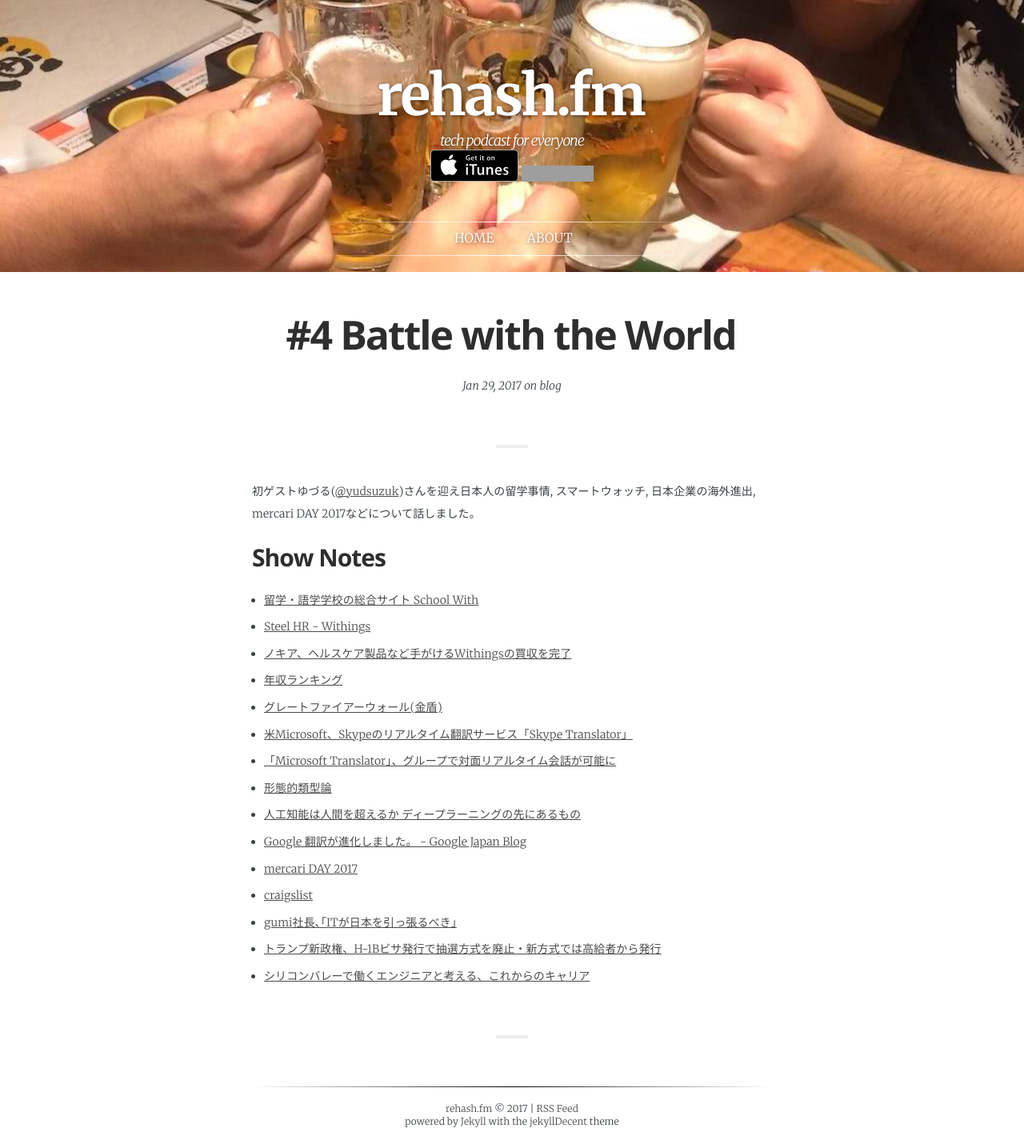
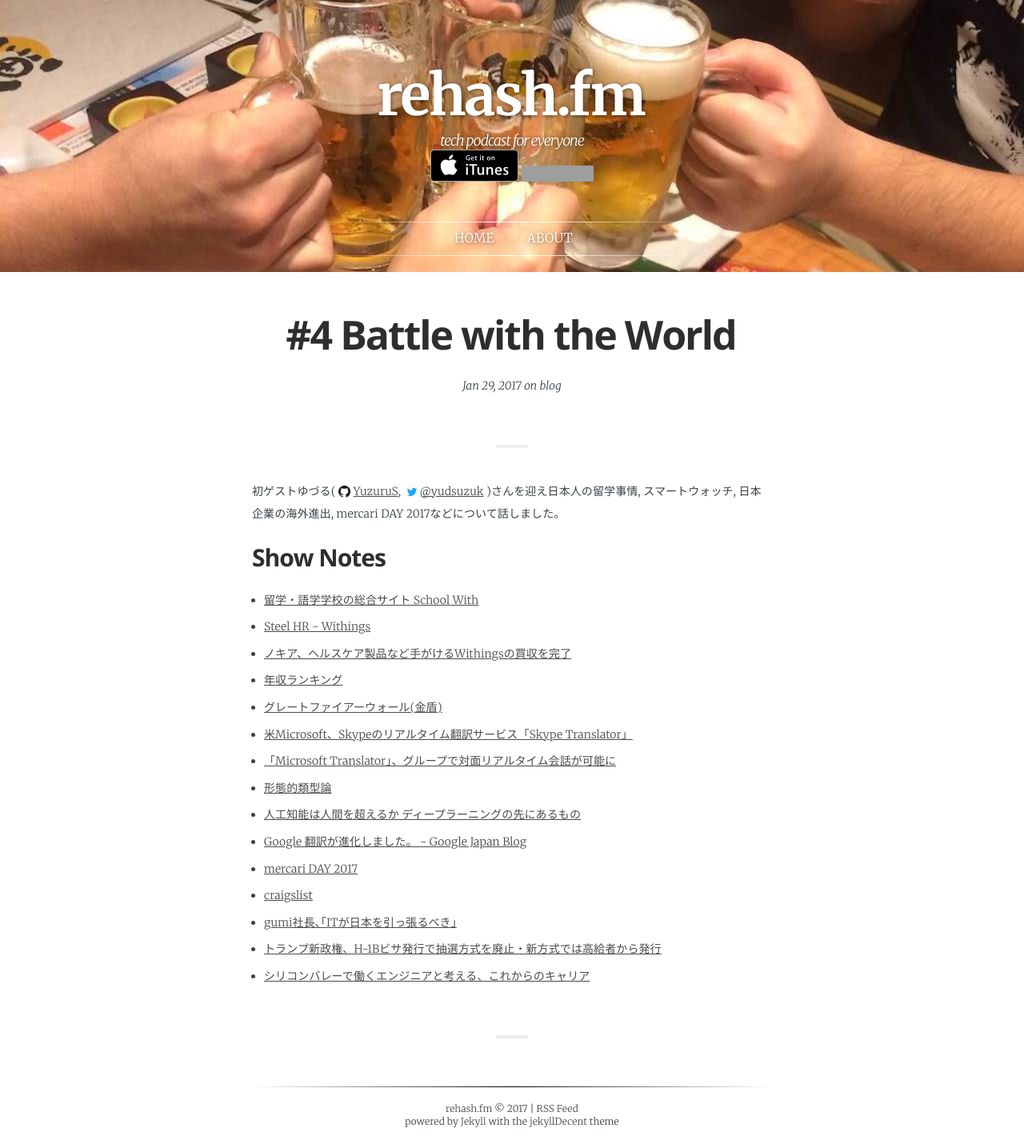
Before and after one commit to rehashfm/rehash.fm, a Jekyll site: the page built from _posts/2017-01-29-4.md, in a window 1280 px wide. Shown: the whole page at 80% size. Built offline with Jekyll 4.4.1, drawn with Linux system fonts in a browser that asks for light colours; some web fonts are replaced; grey boxes are pictures that could not be loaded.

Commit message:
Add GitHub account of the guest #4

```diff
--- a/_posts/2017-01-29-4.md
+++ b/_posts/2017-01-29-4.md
@@ -8,7 +8,10 @@
 excerpt:           初ゲストゆづる([@yudsuzuk](https://twitter.com/yudsuzuk))さんを迎え日本人の留学事情, スマートウォッチ, 日本企業の海外進出, mercari DAY 2017などについて話しました。
 ---
 
-初ゲストゆづる([@yudsuzuk](https://twitter.com/yudsuzuk))さんを迎え日本人の留学事情, スマートウォッチ, 日本企業の海外進出, mercari DAY 2017などについて話しました。
+初ゲストゆづる(
+<img title="github" alt="github" src="../assets/GitHub-Mark.png" height="15" width="15" align="absmiddle"/> [YuzuruS](https://github.com/YuzuruS),
+<img title="twitter" alt="twitter" src="../assets/Twitter_Logo_Blue.png" height="20" width="20" align="absmiddle"/>[@yudsuzuk](https://twitter.com/yudsuzuk)
+)さんを迎え日本人の留学事情, スマートウォッチ, 日本企業の海外進出, mercari DAY 2017などについて話しました。
 
 ## Show Notes
 - [留学・語学学校の総合サイト School With](https://schoolwith.me/)
```
